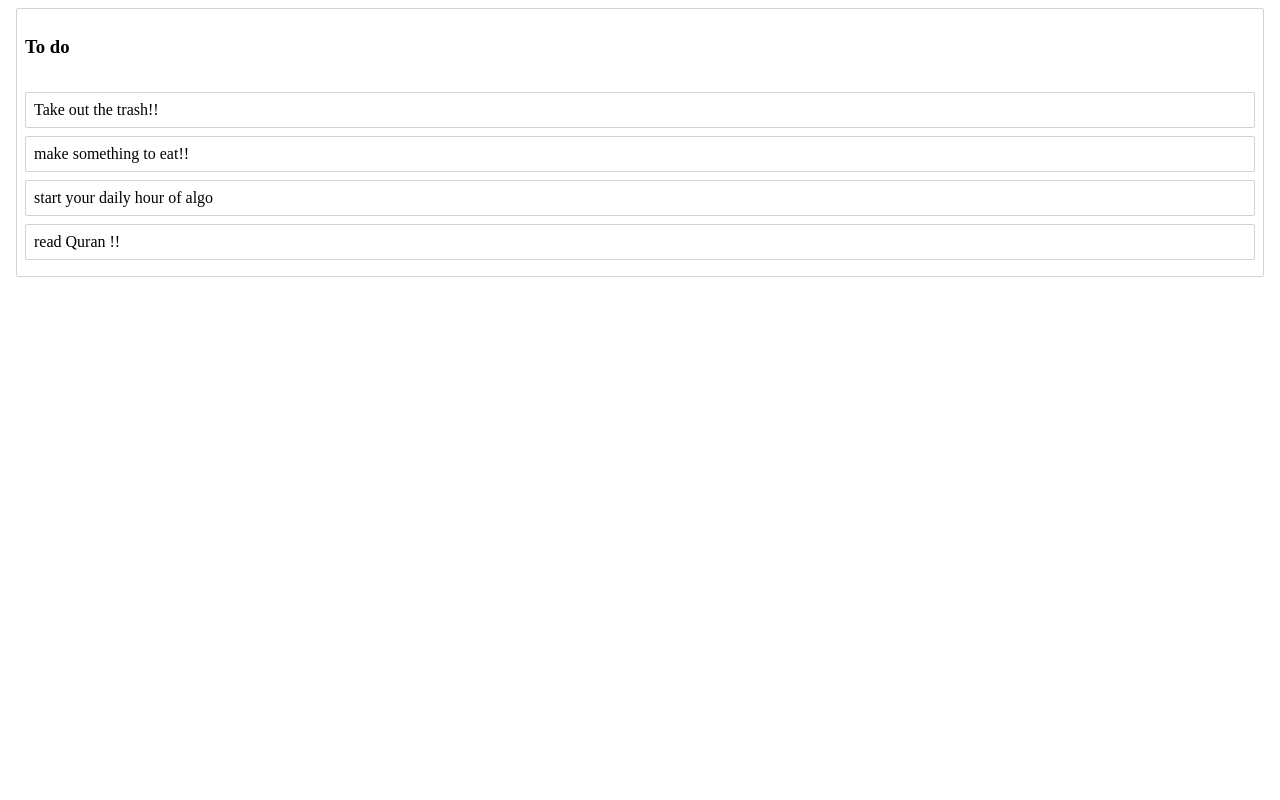
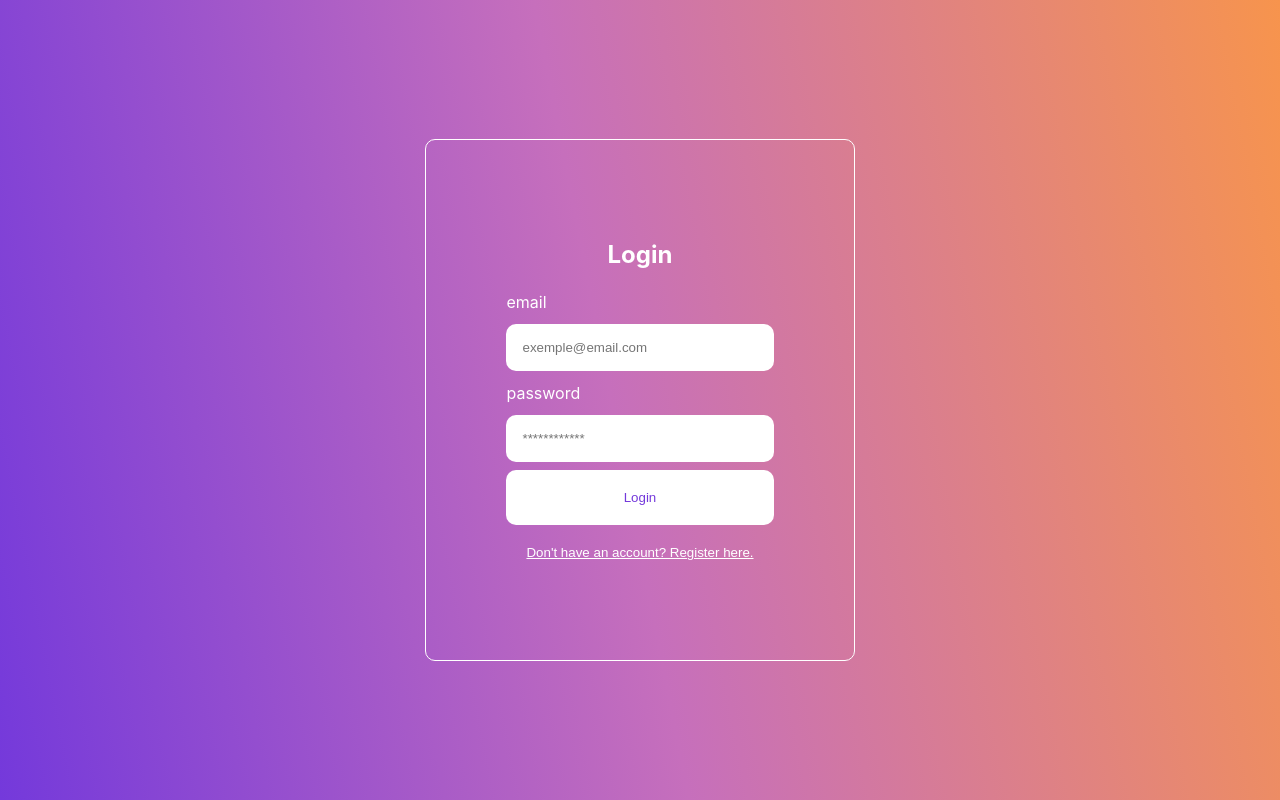
Before and after one commit to shaimeur/metave-front, a React (Vite) app: page / in a window 1280 px wide. Built offline with nearby package versions, Linux system fonts and the light colour scheme.

Commit message:
adding the login && register form

```diff
--- /dev/null
+++ b/src/App.css
@@ -0,0 +1,50 @@
+.App {
+    text-align: center;
+    display: flex;
+    min-height: 100vh;
+    align-items: center;
+    justify-content: center;
+    color: white;
+    background-image: linear-gradient(79deg, #7439db, #C66FBC 48%, #F7944D);
+  }
+
+  .auth-form-container, .login-form, .register-form {
+    display: flex;
+    flex-direction: column;
+  }
+
+  @media screen and (min-width: 600px) {
+    .auth-form-container {
+      padding: 5rem;
+      border: 1px solid white;
+      border-radius: 10px;
+      margin: 0.5rem;
+    }
+  }
+
+  label {
+    text-align: left;
+    padding: 0.25rem 0;
+  }
+
+  input {
+    margin: 0.5rem 0;
+    padding: 1rem;
+    border: none;
+    border-radius: 10px;
+  }
+
+  button {
+    border: none;
+    background-color: white;
+    padding: 20px;
+    border-radius: 10px;
+    cursor: pointer;
+    color: #7439db;
+  }
+
+  .link-btn {
+    background: none;
+    color: white;
+    text-decoration: underline;
+  }
--- a/src/App.jsx
+++ b/src/App.jsx
@@ -1,52 +1,24 @@
 import React, { useState } from "react";
-import { DragDropContext } from "react-beautiful-dnd";
-import data from "./data";
-import Column from "./Column";
+import Kanban from "./Kanban";
+import Login from "./Login";
+import Register from "./Register";
+import './App.css';
+const App = () => {
+  const [currentForm, setCurrentForm] = useState("login");
 
-const App = () => {
-  const [list, setList] = useState(data);
+  const toggleForm = (formName) => {
+    setCurrentForm(formName);
+  };
+  return (
 
-  const dragEndHandler = (result) => {
-    // TODO : reorder our column
-    const { destination, source, draggableId } = result;
-    if (!destination) {
-      return;
-    }
-    if (
-      destination.droppableId === source.droppableId &&
-      destination.index === source.index
-    ) {
-      return;
-    }
+      <div className="App">
+        {currentForm === "login" ? (
+          <Login onFormSwitch={toggleForm} />
+        ) : (
+          <Register onFormSwitch={toggleForm} />
+        )}
+      </div>
 
-    const column = list.columns[source.droppableId];
-
-    const newTaskIds = Array.from(column.taskIds);
-    newTaskIds.splice(source.index, 1);
-    newTaskIds.splice(destination.index, 0, draggableId);
-
-    const newColumn = {
-      ...column,
-      taskIds: newTaskIds,
-    };
-    const newState = {
-      ...list,
-      columns: {
-        ...list.columns,
-        [newColumn.id]: newColumn,
-      },
-    };
-    setList(newState);
-  };
-
-  return (
-    <DragDropContext onDragEnd={dragEndHandler}>
-      {list.columnOrder.map((columnId) => {
-        const column = list.columns[columnId];
-        const tasks = column.taskIds.map((taskId) => list.tasks[taskId]);
-        return <Column key={column.id} column={column} tasks={tasks} />;
-      })}
-    </DragDropContext>
   );
 };
 
--- /dev/null
+++ b/src/Kanban.jsx
@@ -0,0 +1,55 @@
+import React, { useState } from "react";
+import { DragDropContext } from "react-beautiful-dnd";
+import data from "./data";
+import Column from "./Column";
+
+const Kanban = () => {
+  const [list, setList] = useState(data);
+
+  const dragEndHandler = (result) => {
+    // TODO : reorder our column
+    const { destination, source, draggableId } = result;
+    if (!destination) {
+      return;
+    }
+    if (
+      destination.droppableId === source.droppableId &&
+      destination.index === source.index
+    ) {
+      return;
+    }
+
+    const column = list.columns[source.droppableId];
+
+    const newTaskIds = Array.from(column.taskIds);
+    newTaskIds.splice(source.index, 1);
+    newTaskIds.splice(destination.index, 0, draggableId);
+
+    const newColumn = {
+      ...column,
+      taskIds: newTaskIds,
+    };
+    const newState = {
+      ...list,
+      columns: {
+        ...list.columns,
+        [newColumn.id]: newColumn,
+      },
+    };
+    setList(newState);
+  };
+  return (
+    <DragDropContext onDragEnd={dragEndHandler}>
+
+
+      {list.columnOrder.map((columnId) => {
+          const column = list.columns[columnId];
+          const tasks = column.taskIds.map((taskId) => list.tasks[taskId]);
+          return <Column key={column.id} column={column} tasks={tasks} />;
+        })}
+
+    </DragDropContext>
+  );
+};
+
+export default Kanban;
--- /dev/null
+++ b/src/Login.jsx
@@ -0,0 +1,58 @@
+import React from "react";
+import { useState } from "react";
+
+const Login = (props) => {
+  const [email, setEmail] = useState("");
+  const [password, setPassword] = useState("");
+
+  const emailHandler = (event) => {
+    event.preventDefault();
+    console.log(event.target.value);
+    setEmail(event.target.value);
+  };
+
+  const passwordHandler = (event) => {
+    event.preventDefault();
+    console.log(event.target.value);
+    setPassword(event.target.value);
+  };
+  const submitHandler = (event) => {
+    event.preventDefault();
+  };
+
+  return (
+    <div className="auth-form-container">
+      <h2>Login</h2>
+
+      <form className="login-form" onSubmit={submitHandler}>
+        <label htmlFor="email">email</label>
+        <input
+          type="text"
+          value={email}
+          name="email"
+          id="email"
+          placeholder="exemple@email.com"
+          onChange={emailHandler}
+        />
+        <label htmlFor="password">password</label>
+        <input
+          type="password"
+          value={password}
+          name="password"
+          id="password"
+          placeholder="************"
+          onChange={passwordHandler}
+        />
+        <button type="submit">Login</button>
+      </form>
+      <button
+        className="link-btn"
+        onClick={() => props.onFormSwitch("register")}
+      >
+        Don't have an account? Register here.
+      </button>
+    </div>
+  );
+};
+
+export default Login;
--- /dev/null
+++ b/src/Register.jsx
@@ -0,0 +1,70 @@
+import React from "react";
+import { useState } from "react";
+
+const Register = (props) => {
+  const [name, setName] = useState("");
+  const [email, setEmail] = useState("");
+  const [password, setPassword] = useState("");
+
+  const nameHandler = (event) => {
+    event.preventDefault();
+    console.log(event.target.value);
+    setName(event.target.value);
+  };
+  const emailHandler = (event) => {
+    event.preventDefault();
+    console.log(event.target.value);
+    setEmail(event.target.value);
+  };
+
+  const passwordHandler = (event) => {
+    event.preventDefault();
+    console.log(event.target.value);
+    setPassword(event.target.value);
+  };
+  const submitHandler = (event) => {
+    event.preventDefault();
+  };
+
+  return (
+    <div className="auth-form-container">
+      <h2>Register</h2>
+
+      <form className="register-form" onSubmit={submitHandler}>
+        <label htmlFor="name">name</label>
+        <input
+          type="text"
+          value={name}
+          name="name"
+          id="name"
+          placeholder="name"
+          onChange={nameHandler}
+        />
+        <label htmlFor="email">email</label>
+        <input
+          type="text"
+          value={email}
+          name="email"
+          id="email"
+          placeholder="exemple@email.com"
+          onChange={emailHandler}
+        />
+        <label htmlFor="password">password</label>
+        <input
+          type="password"
+          value={password}
+          name="password"
+          id="password"
+          placeholder="************"
+          onChange={passwordHandler}
+        />
+        <button type="submit">Register</button>
+      </form>
+      <button className="link-btn" onClick={() => props.onFormSwitch("login")}>
+        Already have an account? Login here.
+      </button>
+    </div>
+  );
+};
+
+export default Register;
--- /dev/null
+++ b/src/index.css
@@ -0,0 +1,13 @@
+body {
+    margin: 0;
+    font-family: -apple-system, BlinkMacSystemFont, 'Segoe UI', 'Roboto', 'Oxygen',
+      'Ubuntu', 'Cantarell', 'Fira Sans', 'Droid Sans', 'Helvetica Neue',
+      sans-serif;
+    -webkit-font-smoothing: antialiased;
+    -moz-osx-font-smoothing: grayscale;
+  }
+
+  code {
+    font-family: source-code-pro, Menlo, Monaco, Consolas, 'Courier New',
+      monospace;
+  }
--- a/src/main.jsx
+++ b/src/main.jsx
@@ -1,6 +1,7 @@
 import React from 'react'
 import ReactDOM from 'react-dom/client'
-import App from './App'
+import './index.css';
+import App from './App';
 
 ReactDOM.createRoot(document.getElementById('root')).render(
   <React.StrictMode>
```
